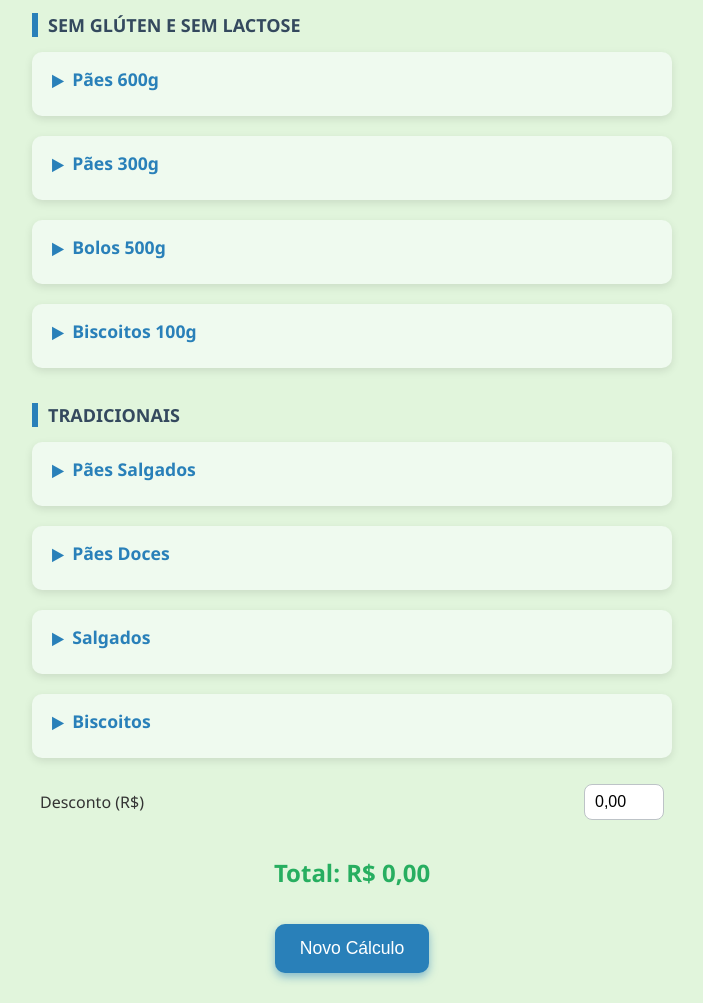
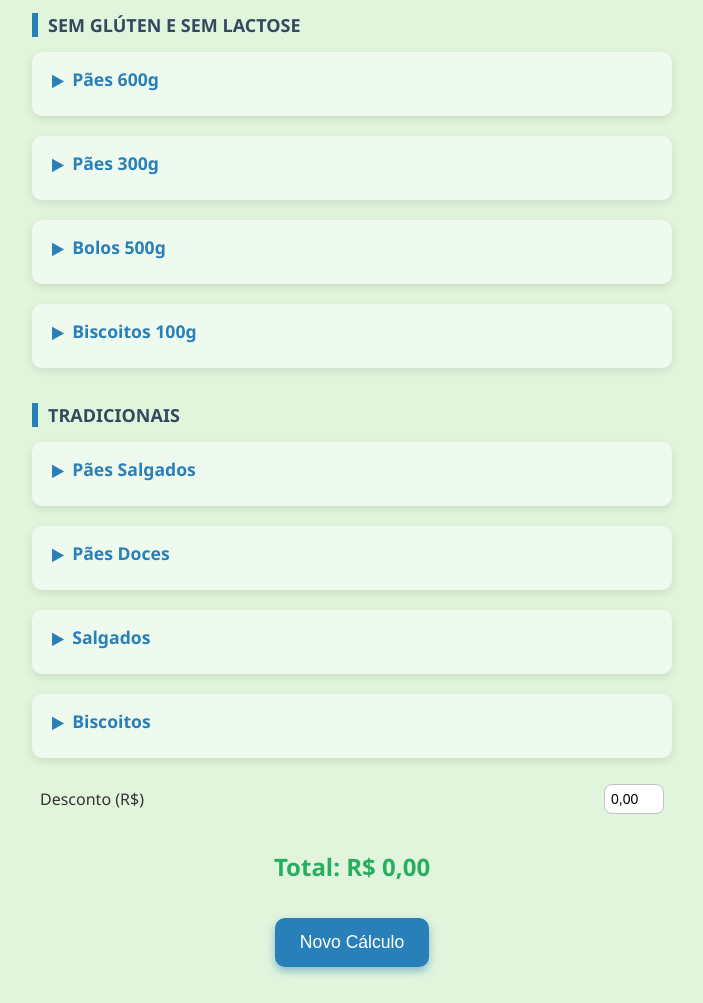
Before and after one commit to MeuAplicativo/Calc-PaesDaTerra-V02, a plain HTML site: page index.html in a window 1280 px wide. Shown: the part 85-1088 px from the top of the page, without its empty margins (288-991 px from the left). Drawn offline with Linux system fonts and the light colour scheme.

Commit message:
Update style.css

```diff
--- a/style.css
+++ b/style.css
@@ -168,5 +168,9 @@ button:active {
 
 input[type="number"],
 input[type="text"] {
+  width: 60px;      /* ou o valor que quiser, ex: 60px, 100px... */
+  height: 30px;     /* controla a altura */
+  padding: 4px 6px; /* controla o espaçamento interno */
+  font-size: 14px;  /* opcional: deixa a fonte proporcional */
   text-align: left;
 }
```
